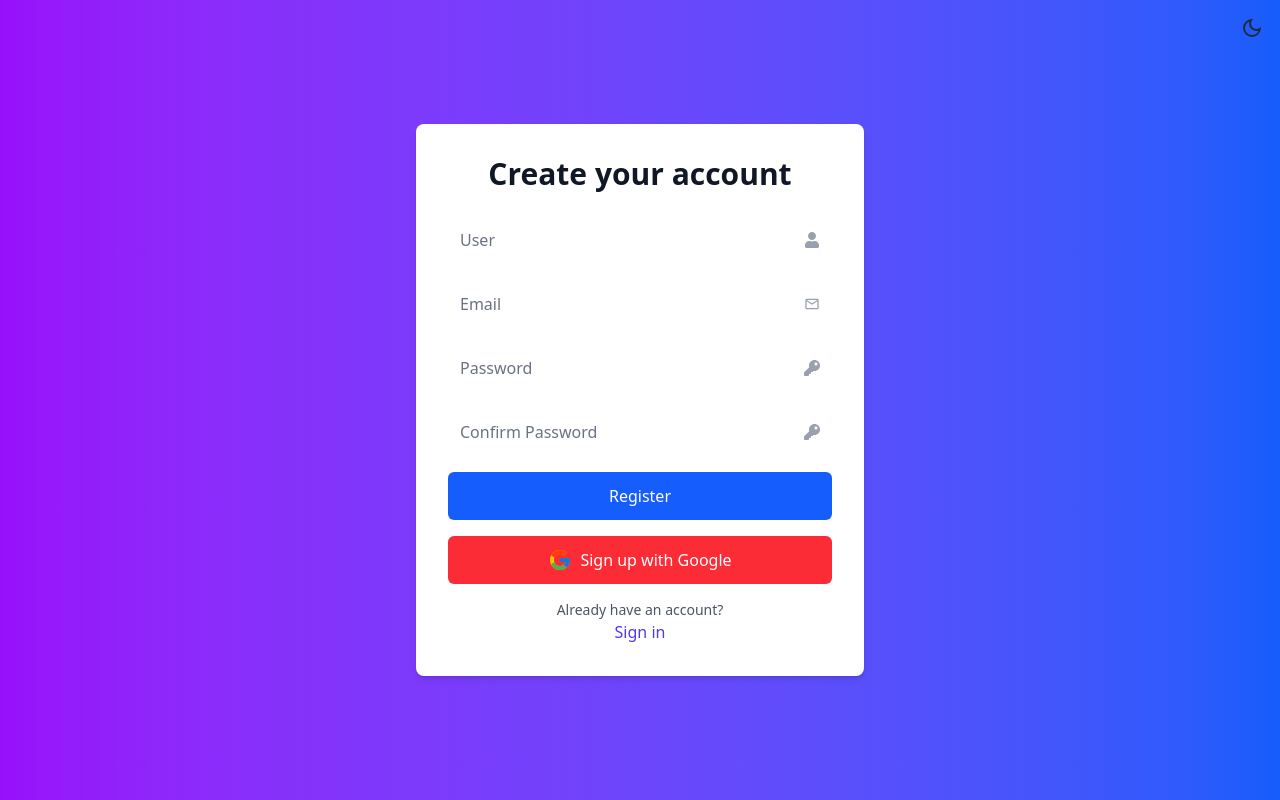
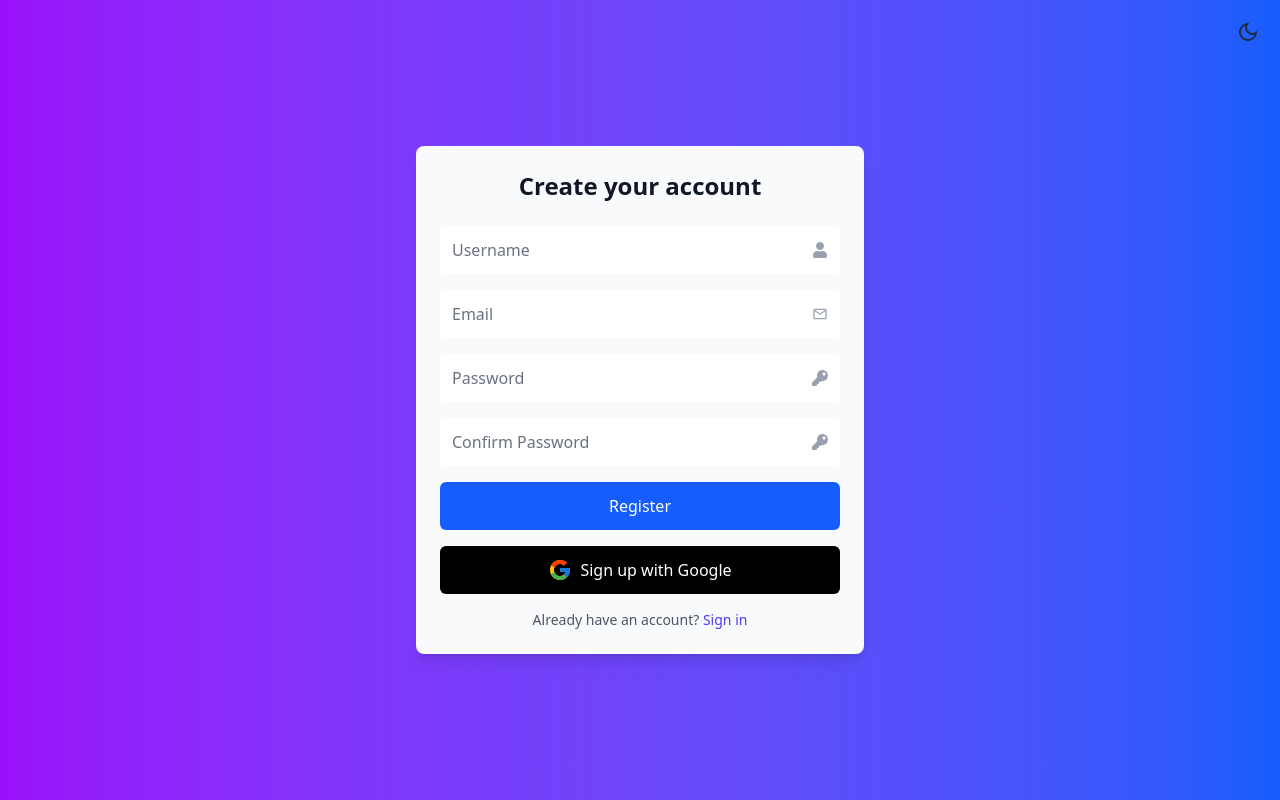
Before and after one commit to muzaffarovhayotbek/yakuniy-imtihon, a React (Vite) app: page /register in a window 1280 px wide. Built offline with nearby package versions, Linux system fonts and the light colour scheme; no server answers.

Commit message:
exam finished login page dark more end

```diff
--- a/src/App.jsx
+++ b/src/App.jsx
@@ -29,9 +29,6 @@ function App() {
     );
   }
 
-  const isAuthPage =
-    location.pathname === '/login' || location.pathname === '/register';
-
   return (
     <div>
       <Toaster position="top-right" reverseOrder={false} />
@@ -39,7 +36,7 @@ function App() {
         <MainLayout>
           <Outlet />
         </MainLayout>
-      ) : isAuthPage ? (
+      ) : location.pathname === '/login' ? (
         <Outlet />
       ) : (
         <Navigate to="/login" replace />
--- a/src/index.css
+++ b/src/index.css
@@ -1 +1,6 @@
 @import 'tailwindcss';
+
+button {
+  cursor: pointer;
+  transition: background-color 0.2s, transform 0.5s;
+}
--- a/src/main.jsx
+++ b/src/main.jsx
@@ -5,7 +5,7 @@ import { Provider } from 'react-redux';
 import store from './store/store.js';
 import { GlobalContextProvider } from './context/GlobalContext.jsx';
 import App from './App';
-import { Toaster } from 'react-hot-toast'; // 🔥 IMPORT TOASTER!
+import { Toaster } from 'react-hot-toast';
 import Home, { action as HomeAction } from './pages/Home/Home.jsx';
 import About from './pages/About/About';
 import Contact from './pages/Contact/Contact';
@@ -30,10 +30,10 @@ const router = createBrowserRouter([
       { path: 'download', element: <Download /> },
       { path: 'profile', element: <Profile /> },
       { path: 'likedImages', element: <LikedImages /> },
-      { path: 'register', element: <Register /> },
     ],
   },
   { path: '/login', element: <Login /> },
+  { path: '/register', element: <Register /> },
   { path: '*', element: <Error /> },
 ]);
 
--- a/src/pages/Login/Login.jsx
+++ b/src/pages/Login/Login.jsx
@@ -60,8 +60,11 @@ function Login() {
                 <MdOutlineDarkMode className="text-gray-800 w-6 h-6" />
               )}
             </button>
-
-          <div className="w-full max-w-md bg-white p-6 rounded-lg shadow-lg">
+            <div
+              className={`w-full max-w-md p-6 rounded-lg shadow-lg ${
+                theme === 'dark' ? 'bg-gray-800' : 'bg-gray-50'
+              }`}
+            >
               <h2 className="text-center text-2xl font-bold text-gray-900">
                 Sign in to your account
               </h2>
@@ -88,7 +91,7 @@ function Login() {
                   <input
                     value={password}
                     onChange={(e) => setPassword(e.target.value)}
-                  type="email"
+                    type="password"
                     placeholder="Password"
                     required
                     className={`input input-bordered w-full p-3 rounded-md border-gray-300 ${
--- a/src/pages/Register/Register.jsx
+++ b/src/pages/Register/Register.jsx
@@ -30,12 +30,7 @@ function Register() {
     }
 
     try {
-      const user = await registerWithEmail(
-        username,
-        email,
-        password,
-        confirmPassword
-      );
+      const user = await registerWithEmail(username, email, password);
       if (user) {
         toast.success('Registration successful!');
         navigate('/login');
@@ -45,27 +40,15 @@ function Register() {
     }
   }
 
-  async function handleGoogleSignUp() {
-    try {
-      const user = await registerWithGoogle();
-      if (user) {
-        toast.success('Registration successful!');
-        navigate('/login');
-      }
-    } catch (error) {
-      toast.error(error.message || 'Google Sign-In failed!');
-    }
-  }
-
   return (
     <div
       className={`flex flex-col min-h-screen ${
         theme === 'dark' ? 'bg-gray-900 text-white' : 'bg-white text-black'
       }`}
     >
-      <div className="min-h-screen flex items-center justify-center bg-gradient-to-r from-purple-600 to-blue-600">
+      <div className="flex items-center justify-center min-h-screen bg-gradient-to-r from-purple-600 to-blue-600 p-6">
         <button
-          className="cursor-pointer absolute top-4 right-4"
+          className="cursor-pointer absolute top-5 right-5"
           onClick={toggle}
         >
           {theme === 'dark' ? (
@@ -75,88 +58,105 @@ function Register() {
           )}
         </button>
 
-        <div className="bg-white p-8 rounded-lg shadow-md w-full max-w-md">
-          <h2 className="text-center text-3xl font-extrabold text-gray-900">
+        <div
+          className={`w-full max-w-md p-6 rounded-lg shadow-lg ${
+            theme === 'dark' ? 'bg-gray-800' : 'bg-gray-50'
+          }`}
+        >
+          <h2 className="text-center text-2xl font-bold text-gray-900 dark:text-white">
             Create your account
           </h2>
-          <form className="mt-6 flex flex-col gap-4" onSubmit={handleSignUp}>
-            <label className="relative w-full">
-              <FaUser className="absolute right-3 top-1/2 transform -translate-y-1/2 text-gray-400" />
+
+          <form className="mt-6 space-y-4" onSubmit={handleSignUp}>
+            <label className="relative block">
               <input
                 value={username}
                 onChange={(e) => setUserName(e.target.value)}
                 type="text"
-                placeholder="User"
+                placeholder="Username"
+                required
                 className={`input input-bordered w-full p-3 rounded-md border-gray-300 ${
                   theme === 'dark'
                     ? 'bg-gray-800 text-white placeholder-gray-400'
                     : 'bg-white text-black placeholder-gray-500'
                 }`}
               />
+              <FaUser className="absolute right-3 top-1/2 transform -translate-y-1/2 text-gray-400" />
             </label>
-            <label className="relative w-full">
-              <MdOutlineMail className="absolute right-3 top-1/2 transform -translate-y-1/2 text-gray-400" />
+
+            <label className="relative block">
               <input
                 value={email}
                 onChange={(e) => setEmail(e.target.value)}
                 type="email"
                 placeholder="Email"
+                required
                 className={`input input-bordered w-full p-3 rounded-md border-gray-300 ${
                   theme === 'dark'
                     ? 'bg-gray-800 text-white placeholder-gray-400'
                     : 'bg-white text-black placeholder-gray-500'
                 }`}
               />
+              <MdOutlineMail className="absolute right-3 top-1/2 transform -translate-y-1/2 text-gray-400" />
             </label>
-            <label className="relative w-full">
-              <FaKey className="absolute right-3 top-1/2 transform -translate-y-1/2 text-gray-400" />
+
+            <label className="relative block">
               <input
                 value={password}
                 onChange={(e) => setPassword(e.target.value)}
                 type="password"
                 placeholder="Password"
+                required
                 className={`input input-bordered w-full p-3 rounded-md border-gray-300 ${
                   theme === 'dark'
                     ? 'bg-gray-800 text-white placeholder-gray-400'
                     : 'bg-white text-black placeholder-gray-500'
                 }`}
               />
+              <FaKey className="absolute right-3 top-1/2 transform -translate-y-1/2 text-gray-400" />
             </label>
-            <label className="relative w-full">
-              <FaKey className="absolute right-3 top-1/2 transform -translate-y-1/2 text-gray-400" />
+
+            <label className="relative block">
               <input
                 value={confirmPassword}
                 onChange={(e) => setConfirmPassword(e.target.value)}
                 type="password"
                 placeholder="Confirm Password"
+                required
                 className={`input input-bordered w-full p-3 rounded-md border-gray-300 ${
                   theme === 'dark'
                     ? 'bg-gray-800 text-white placeholder-gray-400'
                     : 'bg-white text-black placeholder-gray-500'
                 }`}
               />
+              <FaKey className="absolute right-3 top-1/2 transform -translate-y-1/2 text-gray-400" />
             </label>
+
             <button
               type="submit"
-              className="bg-blue-600 text-white p-3 rounded-md hover:bg-blue-700 transition"
+              className="w-full bg-blue-600 text-white p-3 rounded-md hover:bg-blue-700 transition"
             >
               Register
             </button>
           </form>
+
           <button
             onClick={registerWithGoogle}
-            className="flex items-center justify-center gap-2 bg-red-500 text-white p-3 rounded-md hover:bg-red-600 transition mt-4 w-full"
+            className="w-full flex items-center justify-center gap-2 bg-black text-white p-3 rounded-md mt-4"
           >
             <FcGoogle className="w-6 h-6" /> Sign up with Google
           </button>
-          <div className="text-center mt-4">
-            <p className="text-sm text-gray-600">Already have an account?</p>
-            <a
-              className="font-medium text-indigo-600 hover:text-indigo-500"
-              href="/login"
-            >
-              Sign in
-            </a>
+
+          <div className="mt-4 text-center text-sm text-gray-600">
+            <p>
+              Already have an account?{' '}
+              <a
+                className="text-indigo-600 hover:text-indigo-500 font-medium"
+                href="/login"
+              >
+                Sign in
+              </a>
+            </p>
           </div>
         </div>
       </div>
```
Lines whose indentation alone changed are shown as unchanged.
